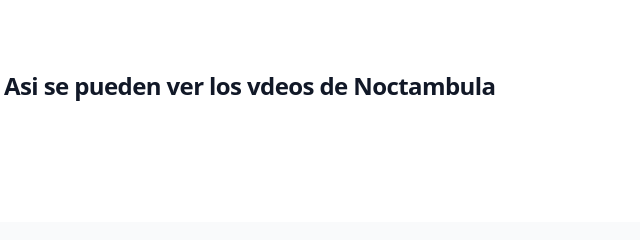
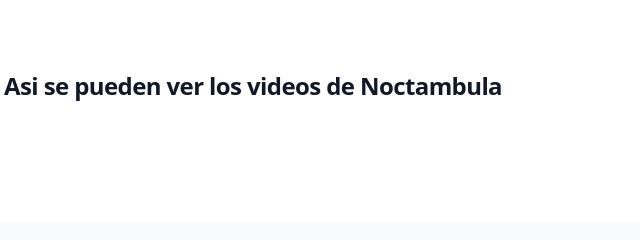
Before and after one commit to marvinsar/Noctambula, a website: page src/index.html in a window 1280 px wide. Shown: the part 1014-1254 px from the top of the page, 28-668 px from the left. Drawn offline with nearby package versions, Linux system fonts and the light colour scheme; no server answers.

Commit message:
se corrigio type error en html

```diff
--- a/src/index.html
+++ b/src/index.html
@@ -74,7 +74,7 @@
   </div>
   <div class="bg-white">
     <div class="max-w-2xl mx-auto py-16 px-4 sm:py-24 sm:px-6 lg:max-w-7xl lg:px-8">
-      <h2 class="text-2xl font-extrabold tracking-tight text-gray-900">Asi se pueden ver los vdeos de Noctambula
+      <h2 class="text-2xl font-extrabold tracking-tight text-gray-900">Asi se pueden ver los videos de Noctambula
       <div class="mt-6 grid grid-cols-1 gap-y-10 gap-x-6 sm:grid-cols-2 lg:grid-cols-4 xl:gap-x-8" id="content">
         <!-- content -->
       </div>
```
